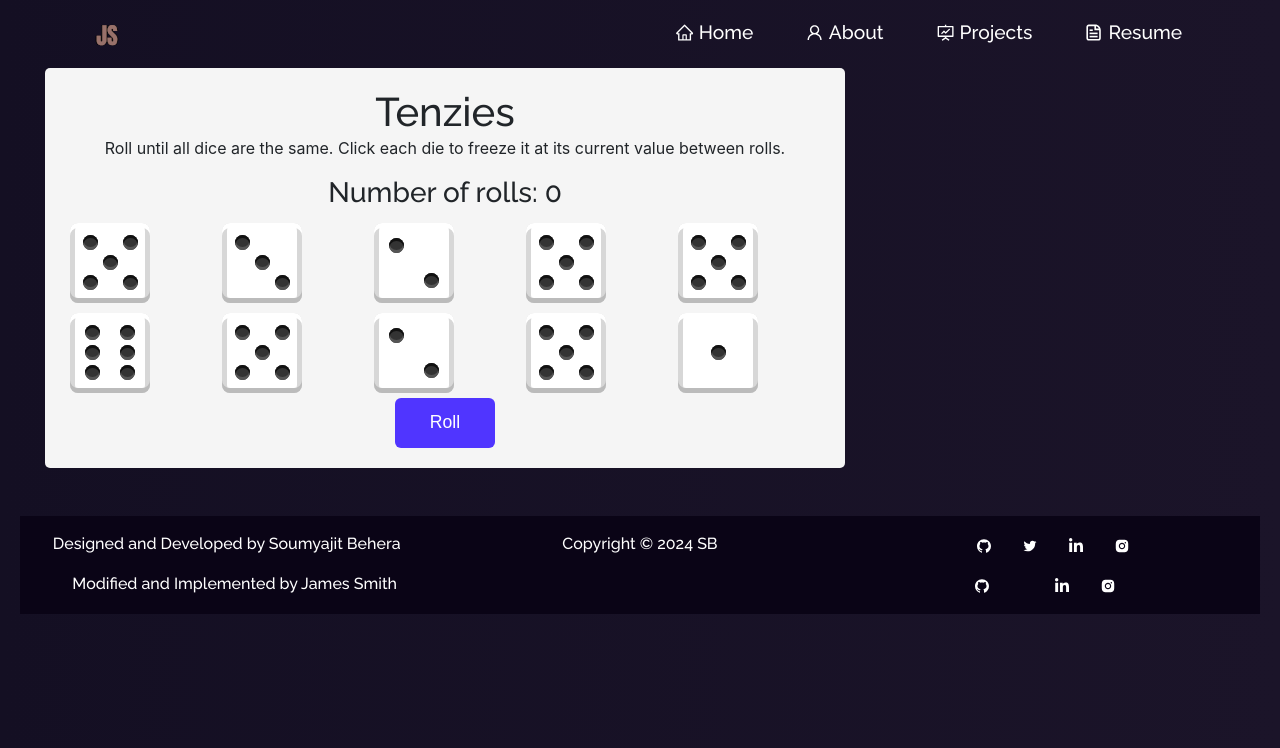
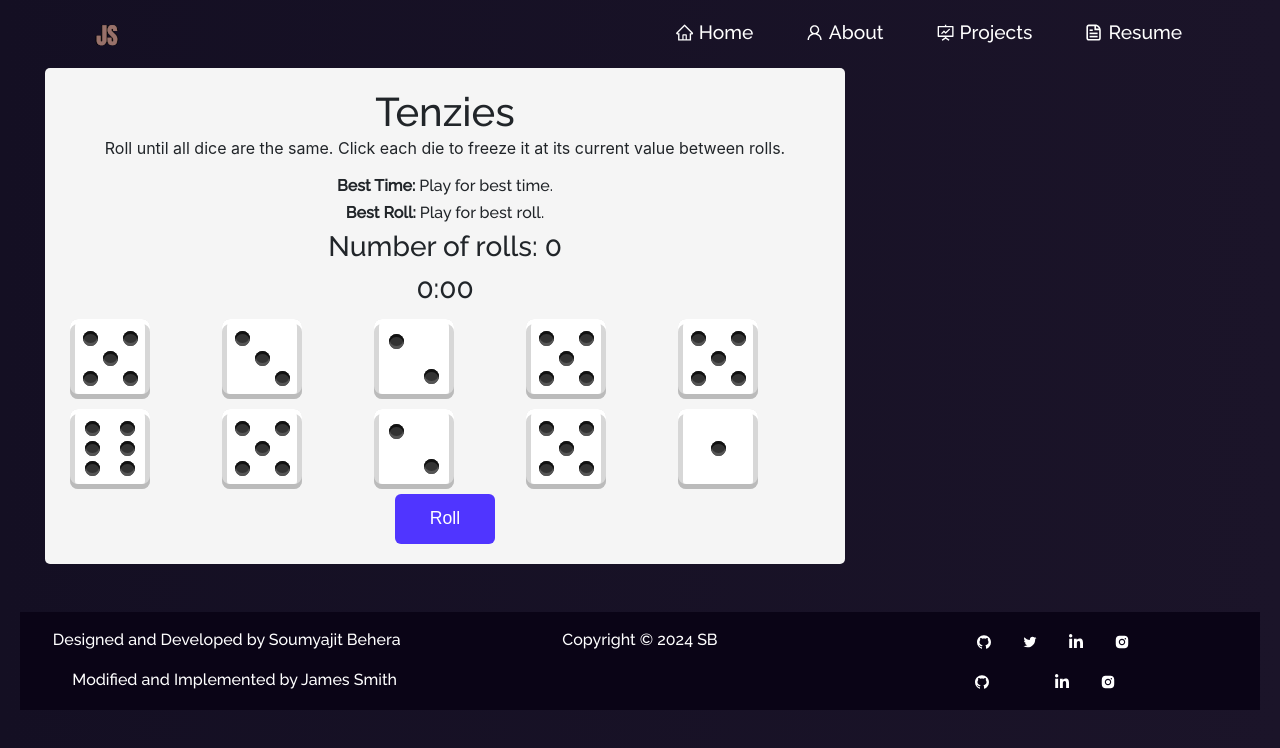
Before and after one commit to budfrogs/Portfolio_Merge, a React (Create React App) app in the folder client/: page /tenzies in a window 1280 px wide. Shown: the top 748 px of the page. Built offline with nearby package versions, Linux system fonts and the light colour scheme.

Commit message:
Removed unused code.  Added local storage for best results in Tenzie application.

```diff
--- a/client/src/components/Home/Home2.js
+++ b/client/src/components/Home/Home2.js
@@ -2,7 +2,7 @@ import React from "react";
 import { Container, Row, Col } from "react-bootstrap";
 import myImg from "../../Assets/people_dev.svg";
 import Tilt from "react-parallax-tilt";
-import { AiFillGithub, AiOutlineTwitter, AiFillInstagram } from "react-icons/ai";
+import { AiFillGithub, AiFillInstagram } from "react-icons/ai";
 import { FaLinkedinIn } from "react-icons/fa";
 
 function Home2() {
--- a/client/src/components/Tenzies/Tenzies.js
+++ b/client/src/components/Tenzies/Tenzies.js
@@ -2,7 +2,8 @@ import React, { useState, useEffect } from "react";
 import Die from "./components/Die";
 import { nanoid } from "nanoid";
 import Confetti from "react-confetti";
-import { Container, Row } from "react-bootstrap";
+import { Container, Row, Col } from "react-bootstrap";
+import Timer from "./components/Timer";
 import "./Tenzies.css";
 /*
 
@@ -14,19 +15,60 @@ export default function Tenzies() {
   const [dice, setDice] = useState(allNewDice());
   const [tenzies, setTenzies] = useState(false);
   const [count, setCount] = useState(0);
-  const [timer, setTimer] = useState({
-    firstClick: false,
-    startTime: Date.now(),
-    endTime: Date.now(),
-    bestTime: localStorage.getItem("bestTime") ? localStorage.getItem("bestTime") : new Date(),
+  const [startTimer, setStartTimer] = useState(false);
+  const [totalTime, setTotalTime] = useState(0);
+
+  const formatTime = (time) => {
+    const minutes = Math.floor(time / 60000);
+    const seconds = ((time % 60000) / 1000).toFixed(0);
+    return minutes + ":" + (seconds < 10 ? "0" : "") + seconds;
+  };
+
+  const getBestTime = () => {
+    const bestTimeFromStorage = localStorage.getItem("bestTime");
+    return bestTimeFromStorage ? formatTime(bestTimeFromStorage) : 86400;
+  };
+
+  const getBestRoll = () => {
+    const bestRollFromStorage = localStorage.getItem("bestRoll");
+    return bestRollFromStorage ? bestRollFromStorage : 100;
+  };
+
+  const [bestScores, setBestScores] = useState({
+    bestTime: getBestTime(),
+    bestRoll: getBestRoll(),
   });
 
-  React.useEffect(() => {
+  const handleStart = () => {
+    setStartTimer(true);
+  };
+
+  const handleStop = () => {
+    setStartTimer(false);
+  };
+
+  const handleTotalTime = (time) => {
+    setTotalTime(time);
+  };
+
+  useEffect(() => {
     const allHeld = dice.every((die) => die.isHeld);
     const firstValue = dice[0].value;
     const allSameValue = dice.every((die) => die.value === firstValue);
     if (allHeld && allSameValue) {
       setTenzies(true);
+
+      //check between total time and best time.  If total time is better than best time update best time.
+      if (totalTime < bestScores.bestTime) {
+        setBestScores((oldScores) => ({ ...oldScores, bestTime: totalTime }));
+        localStorage.setItem("bestTime", totalTime);
+      }
+
+      if (count < bestScores.bestRoll) {
+        setBestScores((oldScores) => ({ ...oldScores, bestRoll: count }));
+        localStorage.setItem("bestRoll", count);
+      }
+      handleStop();
     }
   }, [dice]);
 
@@ -46,14 +88,11 @@ export default function Tenzies() {
     }
     return newDice;
   }
+
   function rollDice() {
-    console.log("timer: ", timer, " starttime: ", timer.startTime, " endtime: ", timer.endTime, " firstClick:", timer.firstClick);
-    // setTimer((oldTimer) => {
-    //   console.log("oldTimer:", oldTimer);
-    //   return (oldTimer.startTime = Date.now());
-    // });
-    // console.log("timer: ", timer.startTime);
-
+    if (!startTimer) {
+      handleStart();
+    }
     if (!tenzies) {
       setCount((oldCount) => oldCount + 1);
       setDice((oldDice) =>
@@ -68,15 +107,12 @@ export default function Tenzies() {
     }
   }
 
-  function manageTime() {}
-
   function holdDice(id) {
     setDice((oldDice) =>
       oldDice.map((die) => {
         return die.id === id ? { ...die, isHeld: !die.isHeld } : die;
       })
     );
-    setTimer(manageTime());
   }
 
   const diceElements = dice.map((die) => (
@@ -94,9 +130,34 @@ export default function Tenzies() {
       <h1 className="title">Tenzies</h1>
       <p className="instructions">Roll until all dice are the same. Click each die to freeze it at its current value between rolls.</p>
       <div>
+        <Row
+          xs={1}
+          sm={1}
+          md={1}
+          xl={1}
+          xxl={1}
+        >
+          <Col>
+            <h6>
+              <b>Best Time: </b>
+              {getBestTime() === 86400 ? "Play for best time." : getBestTime()}
+            </h6>
+          </Col>
+          <Col>
+            <h6>
+              <b>Best Roll: </b>
+              {getBestRoll() === 100 ? "Play for best roll." : getBestRoll()}
+            </h6>
+          </Col>
+        </Row>
+      </div>
+      <div>
         <h3>Number of rolls: {count}</h3>
+        <Timer
+          start={startTimer}
+          onTotalTime={handleTotalTime}
+        />
       </div>
-      {/* <div className="dice-container">{diceElements}</div> */}
       <Container className="dice-container ">
         {" "}
         <Row
--- /dev/null
+++ b/client/src/components/Tenzies/components/Timer.js
@@ -0,0 +1,36 @@
+import React, { useState, useEffect } from "react";
+
+const Timer = ({ start, onTotalTime }) => {
+  const [timeElapsed, setTimeElapsed] = useState(0);
+  const [isRunning, setIsRunning] = useState(false);
+
+  useEffect(() => {
+    let interval;
+
+    if (start) {
+      const startTime = Date.now() - timeElapsed;
+      interval = setInterval(() => {
+        const newTimeElapsed = Date.now() - startTime;
+        setTimeElapsed(newTimeElapsed);
+        onTotalTime(newTimeElapsed);
+      }, 1000);
+      setIsRunning(true);
+    } else {
+      clearInterval(interval);
+      setIsRunning(false);
+      setTimeElapsed(0);
+    }
+
+    return () => clearInterval(interval); // Cleanup on component unmount
+  }, [start]);
+
+  const formatTime = (time) => {
+    const minutes = Math.floor(time / 60000);
+    const seconds = ((time % 60000) / 1000).toFixed(0);
+    return minutes + ":" + (seconds < 10 ? "0" : "") + seconds;
+  };
+
+  return <h3>{formatTime(timeElapsed)}</h3>;
+};
+
+export default Timer;
```
Also changed, not shown: 1 other file (tests, documents, lock files or other folders).
